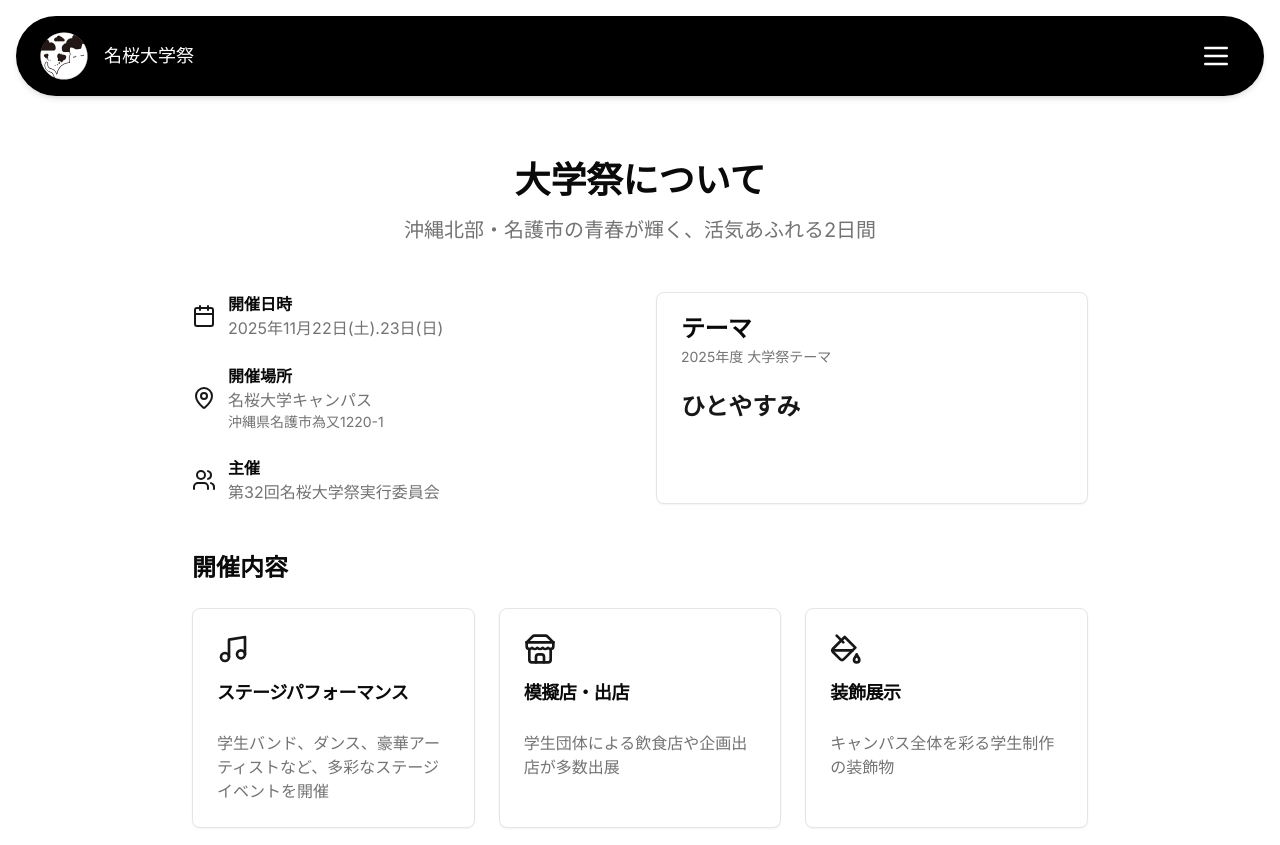
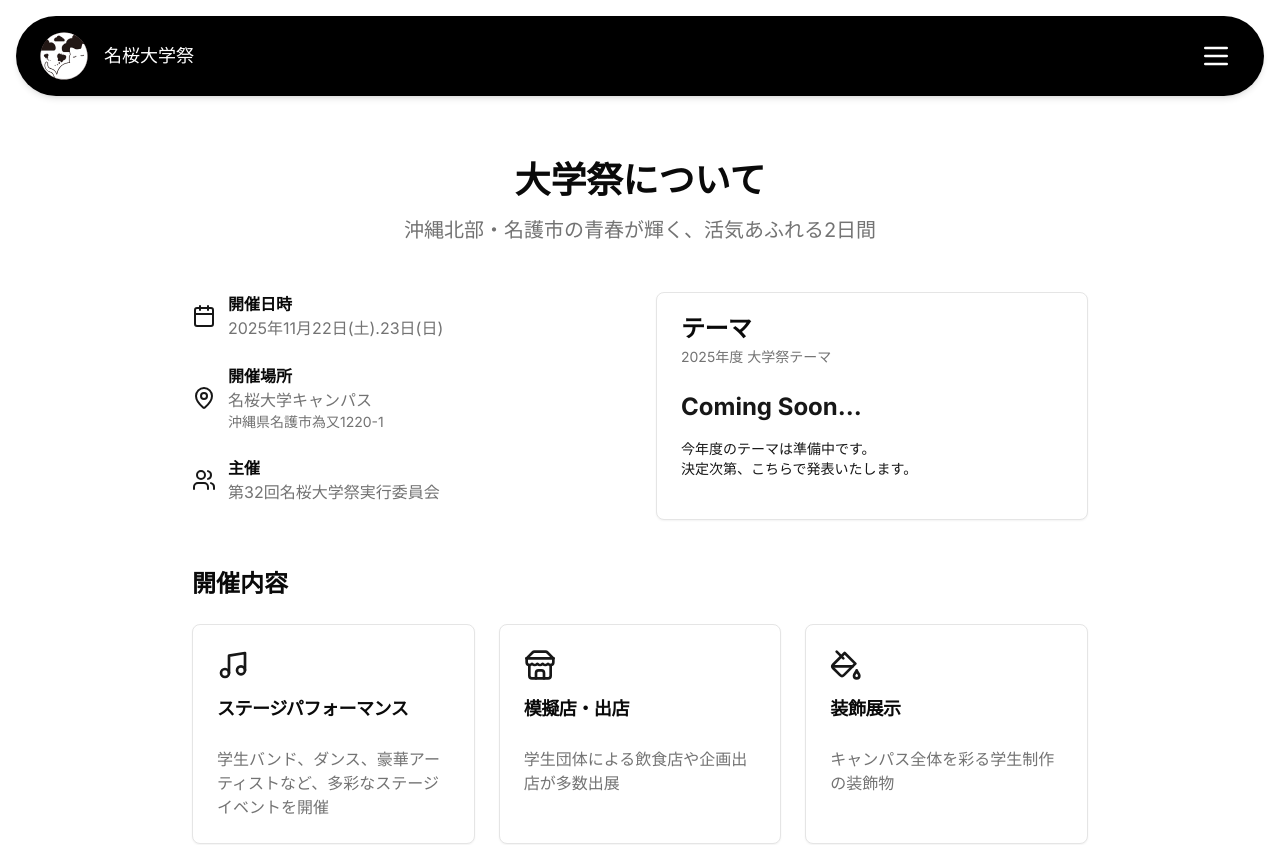
Before and after one commit to vivi-0124/meiofes.jp, a Next.js app: page /about in a window 1280 px wide. Shown: the top 845 px of the page. Built offline with nearby package versions, Linux system fonts and the light colour scheme.

Commit message:
Coming Soon...

```diff
--- a/src/app/about/page.tsx
+++ b/src/app/about/page.tsx
@@ -65,7 +65,10 @@ export default function AboutPage() {
               <CardDescription>2025年度 大学祭テーマ</CardDescription>
             </CardHeader>
             <CardContent>
-              <p className="text-2xl font-bold text-primary mb-4">ひとやすみ</p>
+              <p className="text-2xl font-bold text-primary mb-4">Coming Soon...</p>
+              <p className="text-sm font-medium text-primary mb-4">今年度のテーマは準備中です。
+              <br />
+              決定次第、こちらで発表いたします。</p>
             </CardContent>
           </Card>
         </div>
```
Also changed, not shown: public/rogo.svg.
